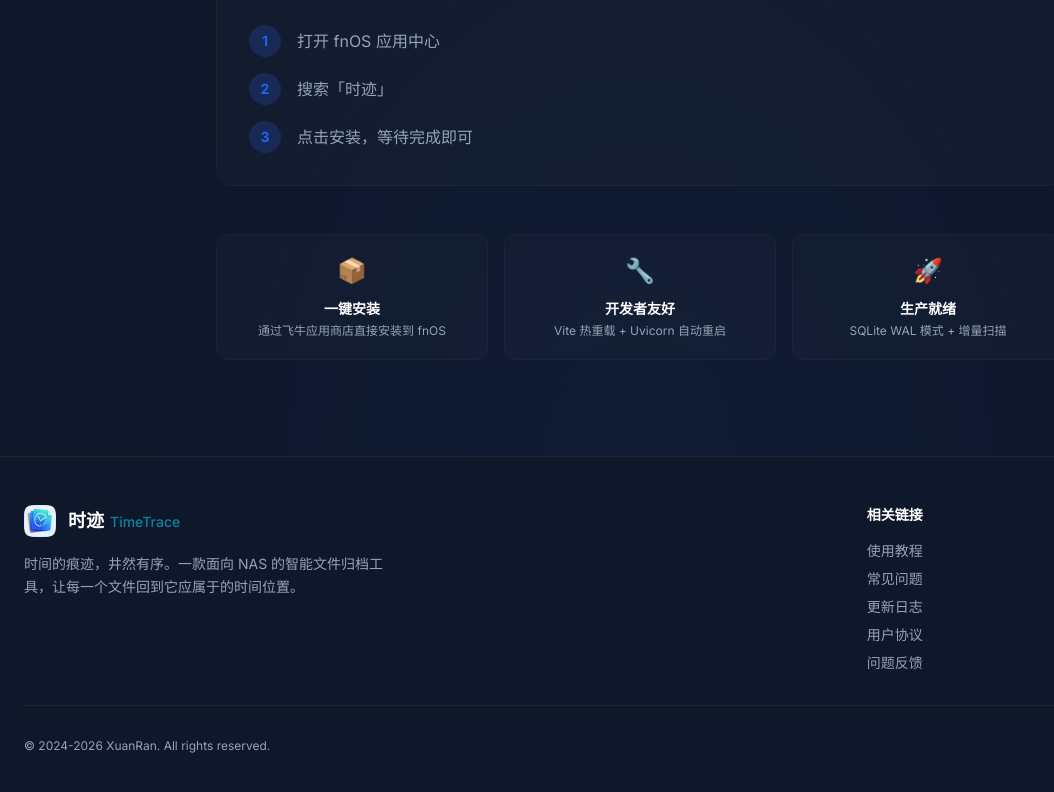
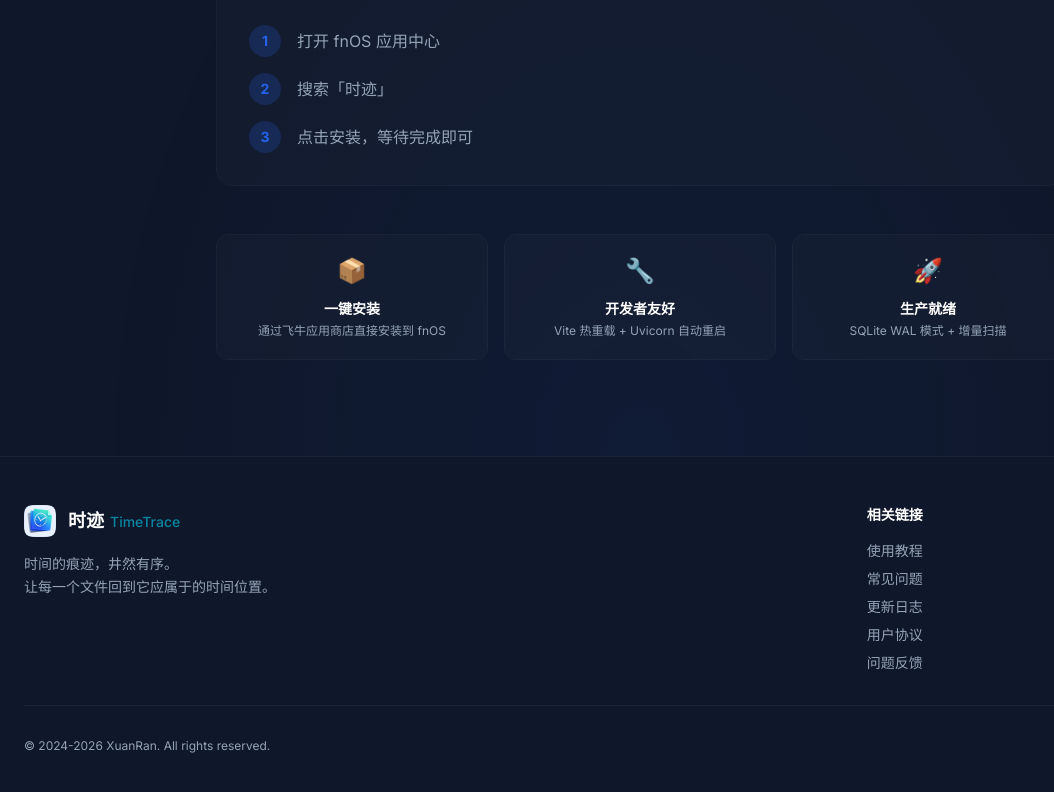
Before and after one commit to XuanRanDev/TimeTrace-Web, a React (Vite) app: page / in a window 1280 px wide. Shown: the part 3421-4213 px from the top of the page, without its empty margins (0-1054 px from the left). Built offline with nearby package versions, Linux system fonts and the light colour scheme.

Commit message:
完善文档内容

```diff
--- a/src/components/Footer.tsx
+++ b/src/components/Footer.tsx
@@ -14,7 +14,7 @@
               </span>
             </Link>
             <p className="text-sm text-text-secondary max-w-sm leading-relaxed">
-              时间的痕迹，井然有序。一款面向 NAS 的智能文件归档工具，让每一个文件回到它应属于的时间位置。
+              时间的痕迹，井然有序。<br/>让每一个文件回到它应属于的时间位置。
             </p>
           </div>
 
```
Also changed, not shown: src/assets/md/changelog.md.
